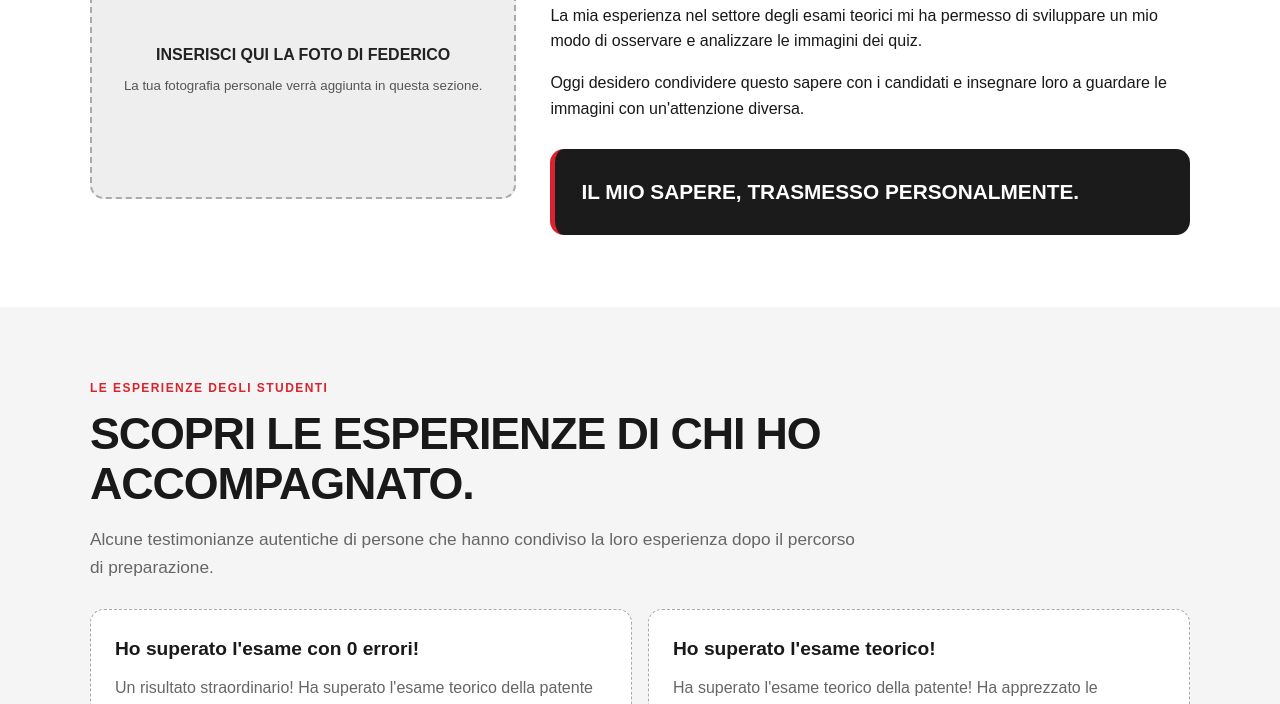
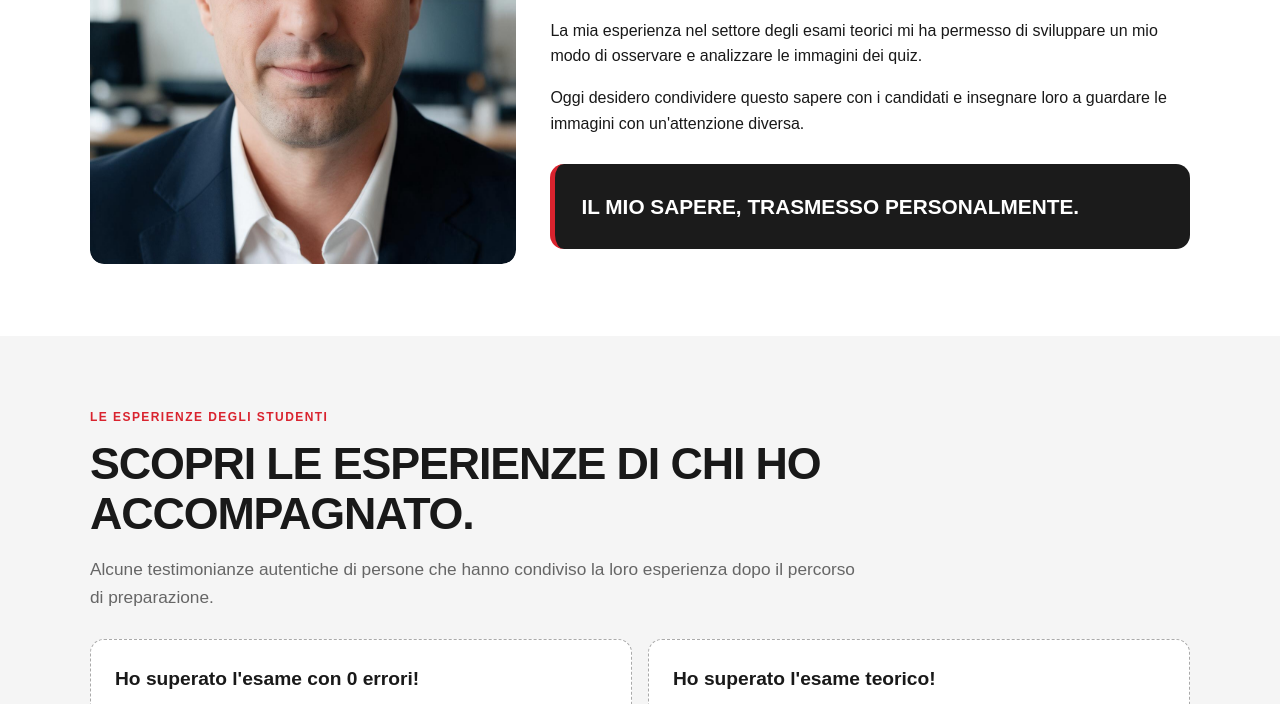
Before and after one commit to andreagherardi345-create/federico-testa-landing, a plain HTML site: page index.html in a window 1280 px wide. Shown: the part 2211-2915 px from the top of the page. Drawn offline with Linux system fonts and the light colour scheme.

Commit message:
Update index.html

```diff
--- a/index.html
+++ b/index.html
@@ -93,7 +93,11 @@
     <div class="wrap">
       <div class="kicker">Chi sono</div><h2>CHI C'È DIETRO QUESTO METODO?</h2>
       <div class="profile">
-        <div class="media-placeholder"><div><strong>INSERISCI QUI LA FOTO DI FEDERICO</strong><small>La tua fotografia personale verrà aggiunta in questa sezione.</small></div></div>
+        <div class="media-placeholder" style="padding:0;overflow:hidden;border:0;background:#eee;">
+  <img src="/media/images/federico-professionale.jpg"
+       alt="Federico Testa"
+       style="width:100%;height:360px;object-fit:cover;border-radius:14px;">
+</div>
         <div><h3 style="font-size:1.6rem;margin:0 0 8px">FEDERICO TESTA</h3><p><strong>Ex funzionario, ingegnere ed esaminatore presso la Motorizzazione Civile.</strong></p><p>La mia esperienza nel settore degli esami teorici mi ha permesso di sviluppare un mio modo di osservare e analizzare le immagini dei quiz.</p><p>Oggi desidero condividere questo sapere con i candidati e insegnare loro a guardare le immagini con un'attenzione diversa.</p><div class="quote">IL MIO SAPERE, TRASMESSO PERSONALMENTE.</div></div>
       </div>
     </div>
```
